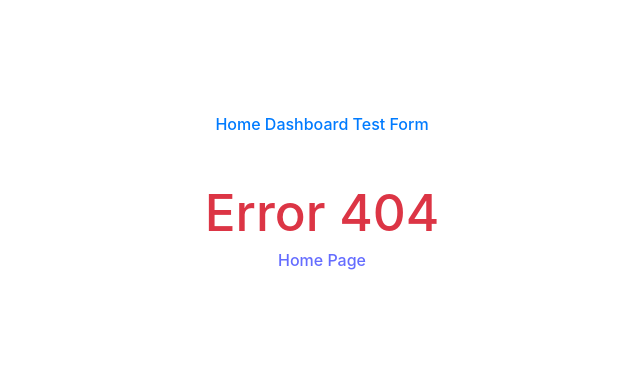
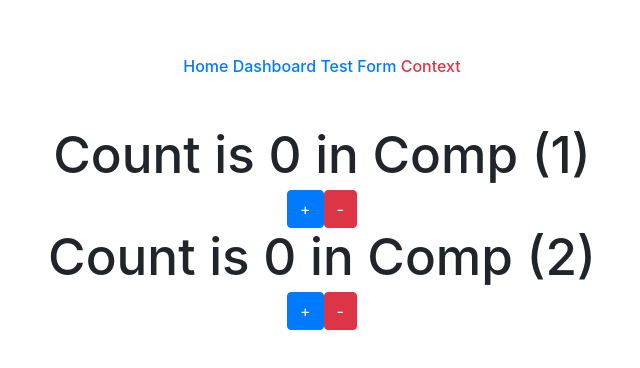
Before and after one commit to omarkhalil117/simple-docker-compose, a React (Vite) app in the folder Node/react-app/: page /context in a window 1280 px wide. Before the commit this address had no page. Shown: the part 208-576 px from the top of the page, without its empty margins (318-958 px from the left). Built offline with nearby package versions, Linux system fonts and the light colour scheme.

Commit message:
make global state using useContext

```diff
--- a/Node/react-app/router.jsx
+++ b/Node/react-app/router.jsx
@@ -6,6 +6,7 @@ import TestPage from "./src/pages/TestPage";
 import NavLayout from "./Layouts/NavLayout";
 import BookDetails from "./src/pages/BookDetails";
 import Form from './src/pages/Form';
+import ContextPage from "./src/pages/ContextPage";
 
 const router = createBrowserRouter([
     {
@@ -33,6 +34,10 @@ const router = createBrowserRouter([
                 element: <Form/>
             },
             {
+                path: '/context',
+                element: <ContextPage/>
+            },
+            {
                 path: '*',
                 element: <Error/>
             }
--- a/Node/react-app/src/App.jsx
+++ b/Node/react-app/src/App.jsx
@@ -1,11 +1,14 @@
 import router from '../router';
 import './App.css';
 import { RouterProvider } from 'react-router-dom';
+import { SimpleProvider } from './contexts/SimpleContext';
 function App() {
 
   return (
     <>
+    <SimpleProvider>
     <RouterProvider router={router}/>
+    </SimpleProvider>
     </>
   )
 }
--- /dev/null
+++ b/Node/react-app/src/components/FirstComponent.jsx
@@ -0,0 +1,17 @@
+import { useContext } from 'react'
+import { SimpleContext } from '../contexts/SimpleContext'
+
+function FirstComponent() {
+
+    const { count , upCount , downCount } = useContext(SimpleContext);
+
+   return (
+    <>
+        <h1 className='text-center'>Count is {count} in Comp (1)</h1>
+        <button className="btn btn-primary" onClick={upCount}> + </button>
+        <button className="btn btn-danger" onClick={downCount}> - </button>
+    </>
+  )
+}
+
+export default FirstComponent
--- a/Node/react-app/src/components/Navbar.jsx
+++ b/Node/react-app/src/components/Navbar.jsx
@@ -1,4 +1,3 @@
-import React from 'react'
 import { NavLink } from 'react-router-dom'
 
 function Navbar() {
@@ -14,6 +13,7 @@ function Navbar() {
     <NavLink to='/dashboard' className={styleHandler}> Dashboard </NavLink>
     <NavLink to='/test' className={styleHandler}> Test </NavLink>
     <NavLink to='/form' className={styleHandler}> Form </NavLink>
+    <NavLink to='/context' className={styleHandler}> Context </NavLink>
     </div>
     </>
   )
--- /dev/null
+++ b/Node/react-app/src/components/SecondComponent.jsx
@@ -0,0 +1,17 @@
+import { useContext } from 'react'
+import { SimpleContext } from '../contexts/SimpleContext'
+
+function SecondComponent() {
+
+    const { count , upCount , downCount } = useContext(SimpleContext);
+
+   return (
+    <>
+        <h1 className='text-center'>Count is {count}  in Comp (2)</h1>
+        <button className="btn btn-primary" onClick={upCount}> + </button>
+        <button className="btn btn-danger" onClick={downCount}> - </button>
+    </>
+  )
+}
+
+export default SecondComponent
--- /dev/null
+++ b/Node/react-app/src/contexts/SimpleContext.jsx
@@ -0,0 +1,21 @@
+/* eslint-disable react/prop-types */
+import { createContext , useState } from "react";
+export const SimpleContext = createContext();
+
+export const SimpleProvider = ({ children }) => {
+  const [count, setCount] = useState(0);
+
+  const upCount = () => {
+    setCount(count+1);
+  }
+
+  const downCount = () => {
+    setCount(count-1);
+  }
+
+  return (
+    <SimpleContext.Provider value={{count,upCount,downCount}}>
+      {children}
+    </SimpleContext.Provider>
+  );
+};
--- a/Node/react-app/src/pages/BookDetails.jsx
+++ b/Node/react-app/src/pages/BookDetails.jsx
@@ -1,5 +1,5 @@
 import axios from 'axios'
-import React, { useEffect, useState } from 'react'
+import { useEffect, useState } from 'react'
 import { Link, useParams } from 'react-router-dom'
 
 function BookDetails() {
--- /dev/null
+++ b/Node/react-app/src/pages/ContextPage.jsx
@@ -0,0 +1,13 @@
+import FirstComponent from '../components/FirstComponent'
+import SecondComponent from '../components/SecondComponent'
+
+function ContextPage() {
+  return (
+    <>
+    <FirstComponent/>
+    <SecondComponent/>
+    </>
+  )
+}
+
+export default ContextPage
--- a/Node/react-app/src/pages/Dashboard.jsx
+++ b/Node/react-app/src/pages/Dashboard.jsx
@@ -1,4 +1,4 @@
-import React, { useEffect, useState } from 'react';
+import { useEffect, useState } from 'react';
 import UpdateModal from '../components/UpdateModal';
 import DeleteModal from '../components/DeleteModal';
 import axios from 'axios';
```
